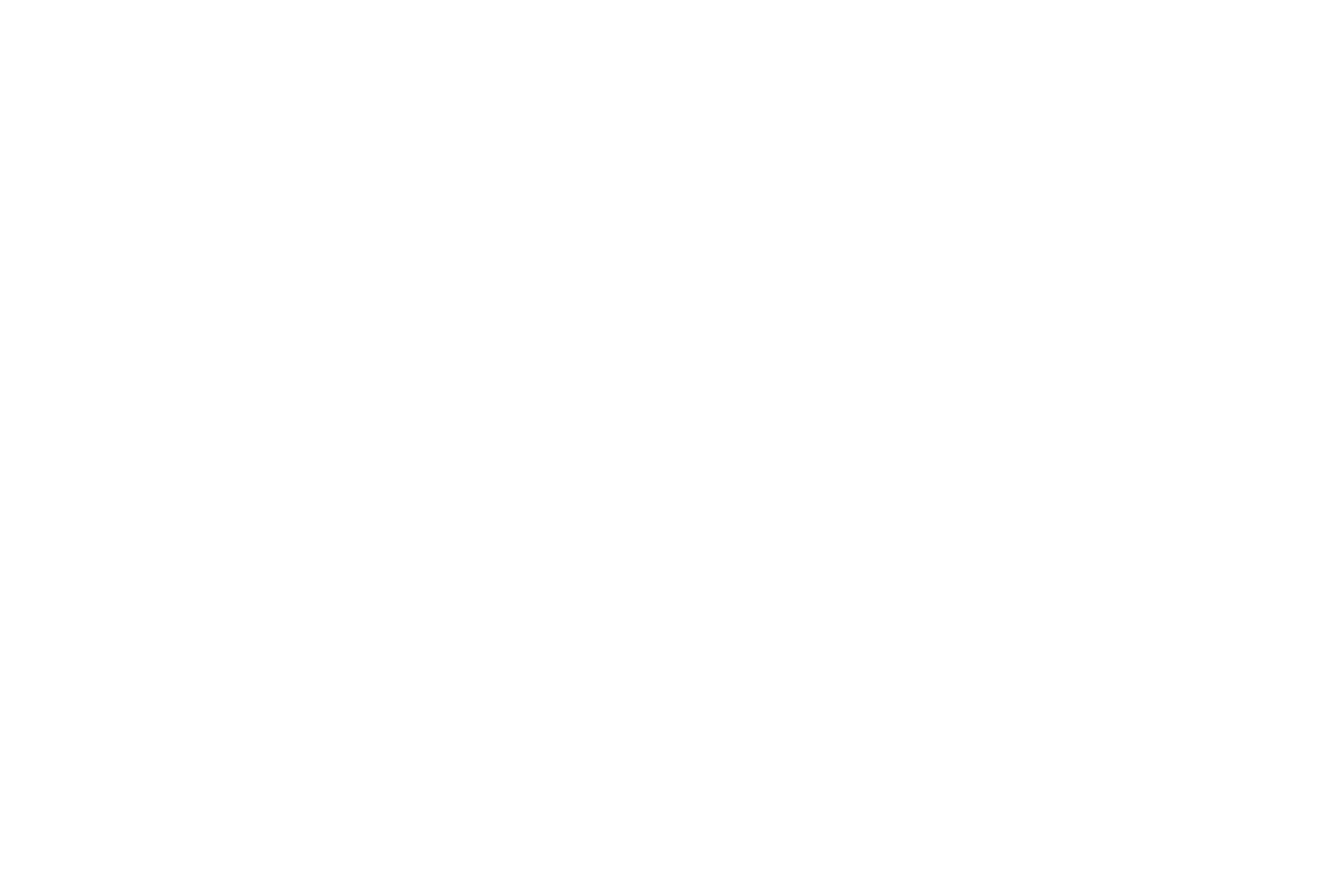
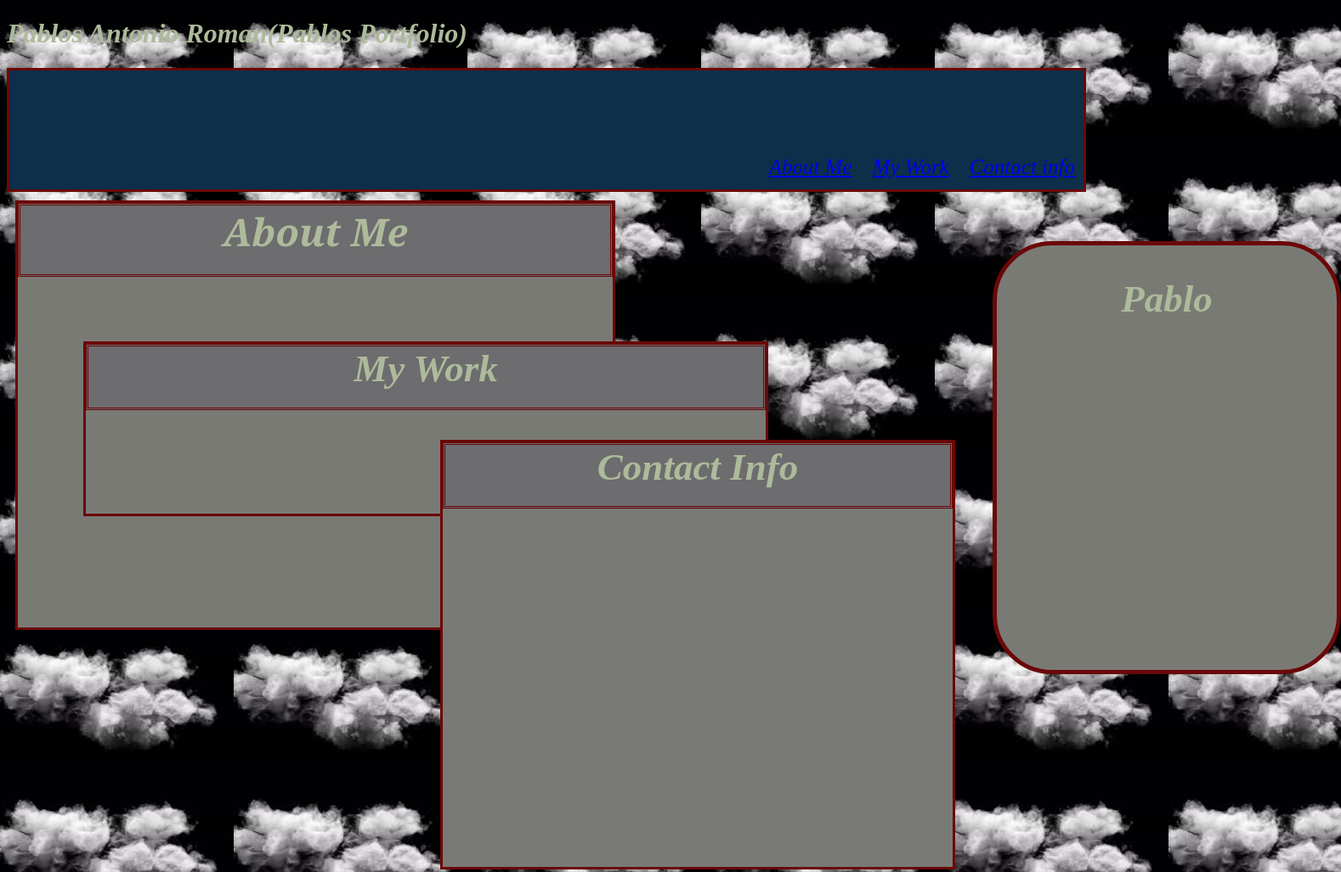
Before and after one commit to technerdpablo/pablos_professional_portfolio, a plain HTML site: page index.html in a window 1280 px wide. Shown: the top 1027 px of the page at 85% size, 1578 px wide, since content can reach past the window. Before the commit the page ends 800 px from the top, so only its background shows below. Drawn offline with Linux system fonts and the light colour scheme.

Commit message:
commiting

```diff
--- a/assets/style.css
+++ b/assets/style.css
@@ -0,0 +1,109 @@
+body{
+    background-image:url("./images/cloud.jpg");
+
+}
+
+header{
+    text-align: right;
+    background-color: rgb(14, 46, 73);
+    width: 100%;
+    height:30px;
+    padding-top:100px;
+    padding-bottom: 10px;
+    border:solid;
+    border-color:rgb(107, 8, 8);
+}
+
+h1{
+    font-style: italic;
+    color:rgb(173, 186, 155)
+}
+
+a {
+    display: inline;
+    font-size: 25px;
+    margin: 10px;
+    font-style: italic;
+}
+
+section {
+    text-align: center;
+    background-color: rgb(122, 122, 117);
+    height: 500px;
+    width: 700px;
+    margin: 10px;
+    border:solid;
+    border-color: rgb(107, 8, 8);
+
+
+
+}
+
+#s1{
+    font-size: 30px;
+    font-family:Georgia, 'Times New Roman', Times, serif;
+}
+
+
+.section2 {
+    background-color: rgb(122, 122, 117);
+
+    height: 200px;
+    width:800px;
+    border: solid;
+    border-color:rgb(107, 8, 8);
+
+}
+#s2 {
+    position:relative;
+    left:80px;
+    bottom:350px;
+    font-size: 30px;
+
+}
+
+.section3{
+    width:600px;
+    border: solid;
+    border-width:;
+    border-color: rgb(107, 8, 8);
+    background-color: rgb(121, 122, 117);
+
+}
+
+
+
+#s3 {
+    position:relative;
+    left: 500px;
+    bottom: 450px;
+    font-size: 30px;
+
+}
+
+.section4 {
+    width:400px;
+    border-width: 5px;
+    border-radius: 70px;
+
+}
+
+
+#s4 {
+    position: relative;
+    left:1150px;
+    bottom: 1200px;
+    font-size: 30px;
+    background-image: url();
+}
+
+.head1, .head2, .head3 {
+    background-color: rgb(109, 108, 110);
+    margin-top: -37px;
+    padding-bottom: 20px;
+    border: solid  rgb(107, 8, 8);
+    border-style:double;
+    border-width: px;
+
+
+}
--- a/index.html
+++ b/index.html
@@ -4,9 +4,56 @@
     <meta charset="UTF-8">
     <meta http-equiv="X-UA-Compatible" content="IE=edge">
     <meta name="viewport" content="width=device-width, initial-scale=1.0">
-    <title>Document</title>
+    <link rel="stylesheet" type="text/css" href="./assets/style.css">
+    <title>pablosportfolio</title>
 </head>
 <body>
 
+    <h1><strong>Pablos Antonio Roman<em>(Pablos Portfolio)</em></strong></h1>
+    <header>
+        <aside class="header info">
+            <a href="whatever for now">About Me</a>
+            <a href="whatever for now">My Work</a>
+            <a href="whatever for now">Contact info</a>
+        </aside>
+    </header>
+
+
+    <section id="s1">
+        <div>
+
+
+              <h1><strong><p class="head1">About Me</p></strong></h1>
+
+
+        </div>
+    </section>
+
+    <section class="section2" id="s2">
+        <div>
+
+              <h1><strong><p class="head2">My Work</strong></p></h1>
+
+
+        </div>
+    </section>
+
+    <section class="section3" id="s3">
+        <div>
+
+              <h1><strong><p class="head3">Contact Info</p></strong></h1>
+
+
+        </div>
+    </section>
+
+
+    <section class="section4" id="s4">
+        <div>
+
+              <h1><strong>Pablo</strong></h1>
+
+
+        </div>
+    </section>
 </body>
-</html>
```
Also changed, not shown: assets/images/ME.jpg (added), assets/images/astro.jpg (added), assets/images/cloud.jpg (added), assets/images/newme.jpg (added), assets/images/the.jpg (added), 1 other file.
